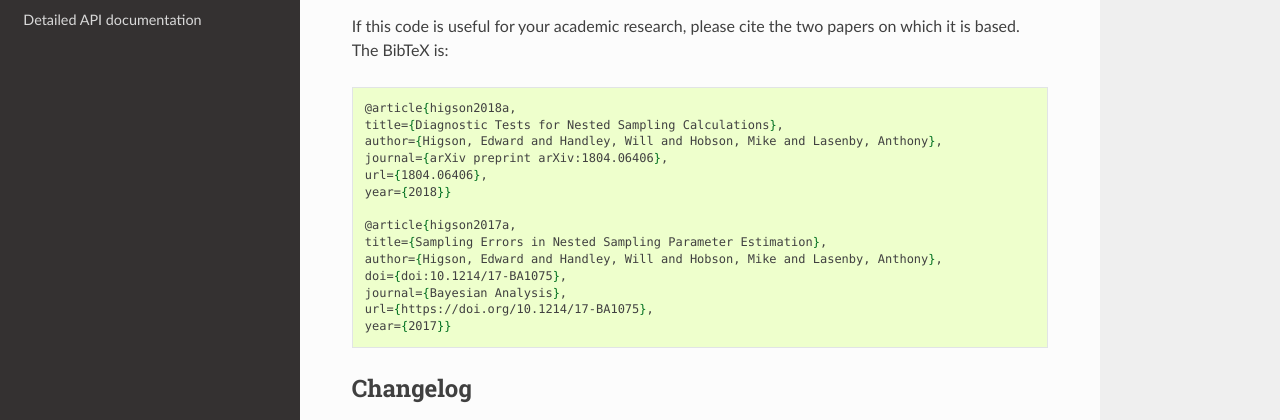
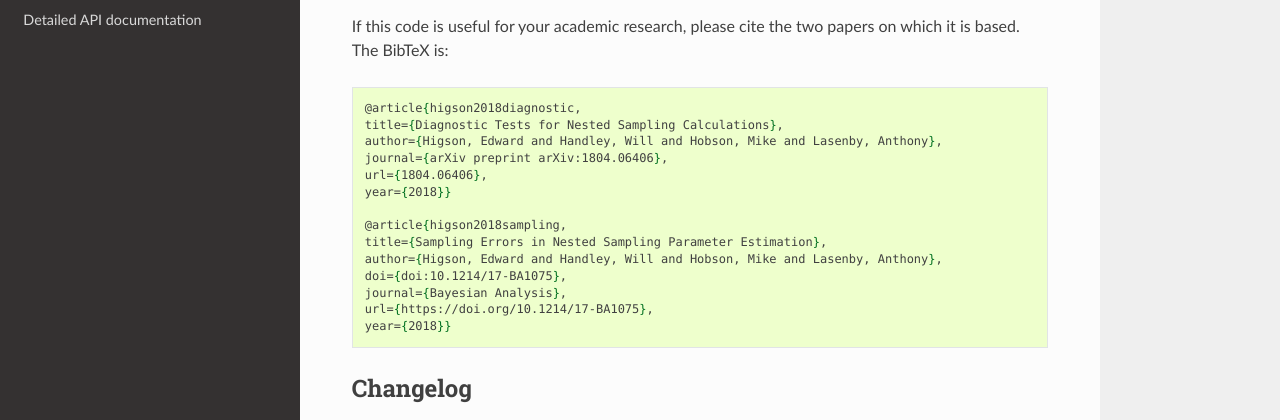
Before and after one commit to ejhigson/nestcheck, a Sphinx documentation site: the page built from docs/index.rst, in a window 1280 px wide and 900 px high, scrolled down 1438 px. Shown: the part 159-579 px from the top of the window. Built offline with Sphinx 7.4.7 and the Read the Docs theme 2.0.0, drawn with Linux system fonts in a browser that asks for light colours.

Commit message:
bibtex update

```diff
--- a/docs/index.rst
+++ b/docs/index.rst
@@ -53,20 +53,20 @@ If this code is useful for your academic research, please cite the two papers on
 
 .. code-block:: tex
 
-    @article{higson2018a,
+    @article{higson2018diagnostic,
     title={Diagnostic Tests for Nested Sampling Calculations},
     author={Higson, Edward and Handley, Will and Hobson, Mike and Lasenby, Anthony},
     journal={arXiv preprint arXiv:1804.06406},
     url={1804.06406},
     year={2018}}
 
-    @article{higson2017a,
+    @article{higson2018sampling,
     title={Sampling Errors in Nested Sampling Parameter Estimation},
     author={Higson, Edward and Handley, Will and Hobson, Mike and Lasenby, Anthony},
     doi={doi:10.1214/17-BA1075},
     journal={Bayesian Analysis},
     url={https://doi.org/10.1214/17-BA1075},
-    year={2017}}
+    year={2018}}
 
 
 Changelog
```
